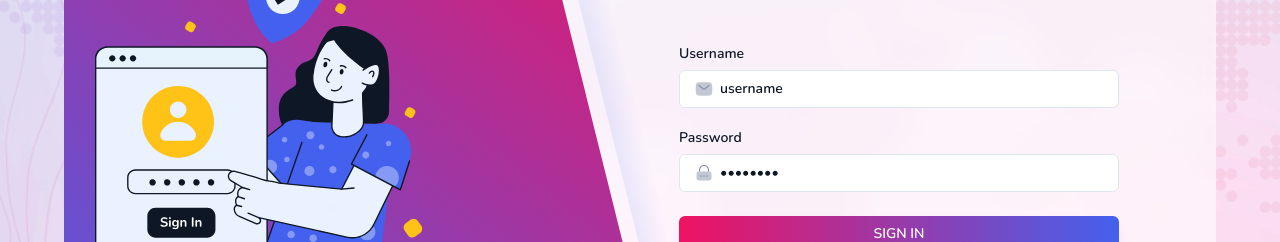
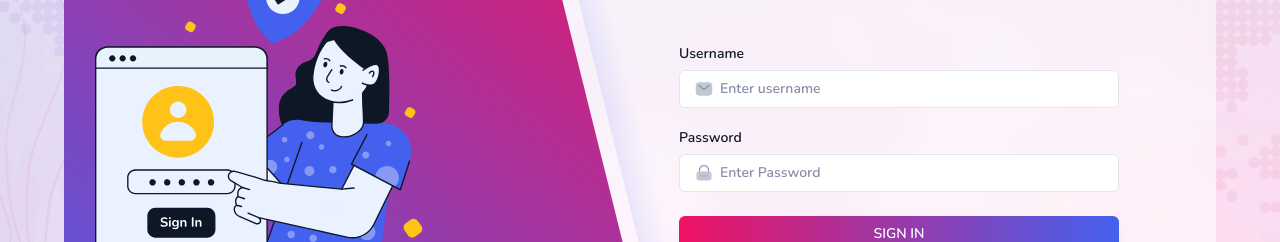
Before and after one commit to pendig/ui-whatsapp-api, a Next.js app: page /auth/login in a window 1280 px wide. Shown: the part 340-582 px from the top of the page. Built offline with nearby package versions, Linux system fonts and the light colour scheme; no server answers.

Commit message:
remove value

```diff
--- a/components/auth/components-auth-login-form.tsx
+++ b/components/auth/components-auth-login-form.tsx
@@ -24,7 +24,6 @@ const ComponentsAuthLoginForm = () => {
             type="username"
             placeholder="Enter username"
             className="form-input ps-10 placeholder:text-white-dark"
-            value="username"
           />
           <span className="absolute start-4 top-1/2 -translate-y-1/2">
             <IconMail fill={true} />
@@ -39,7 +38,6 @@ const ComponentsAuthLoginForm = () => {
             type="password"
             placeholder="Enter Password"
             className="form-input ps-10 placeholder:text-white-dark"
-            value="password"
           />
           <span className="absolute start-4 top-1/2 -translate-y-1/2">
             <IconLockDots fill={true} />
```
